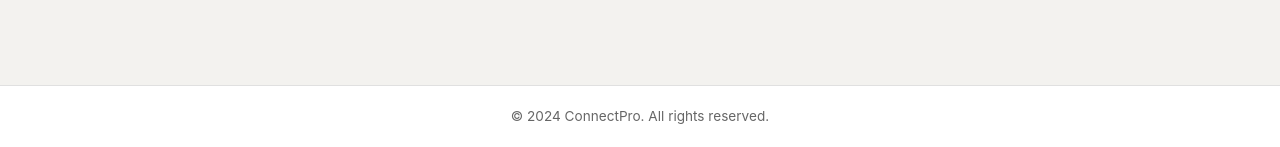
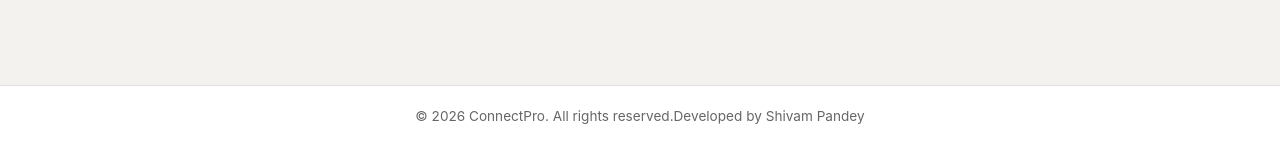
Before and after one commit to shivamp042002-collab/Job_portal_ConnectPro, a Django app: page / in a window 1280 px wide. Shown: the part 1161-1308 px from the top of the page. Run offline with Django 4.2, Linux system fonts and the light colour scheme.

Commit message:
update project file

```diff
--- a/templates/base.html
+++ b/templates/base.html
@@ -24,7 +24,7 @@
 </main>
 
 <footer class="footer">
-    <p>&copy; 2024 ConnectPro. All rights reserved.</p>
+    <p>&copy; 2026 ConnectPro. All rights reserved.Developed by Shivam Pandey</p>
 </footer>
 
 <script src="{% static 'js/main.js' %}"></script>
```
